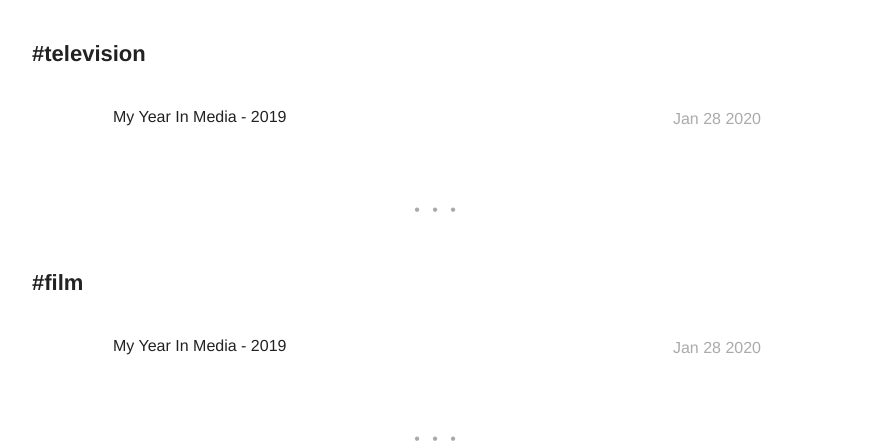
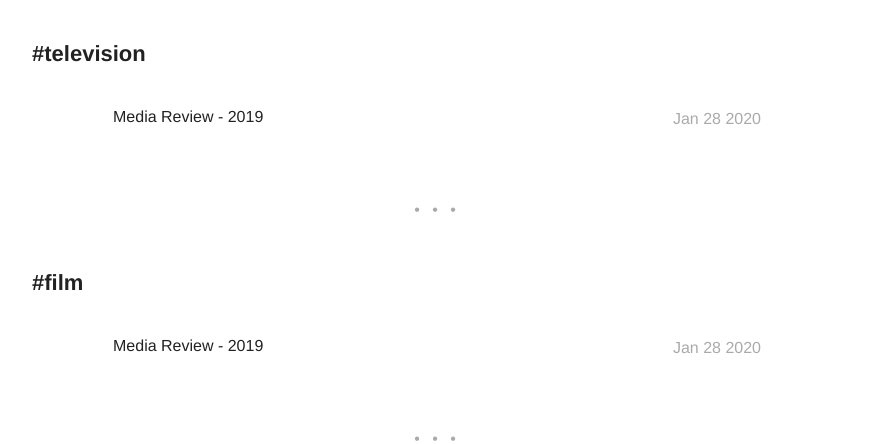
Before and after one commit to ryanwestby/ryanwestby.github.io, a Jekyll site: the page built from tags.html, in a window 1280 px wide and 900 px high, scrolled down 3321 px. Shown: the part 320-764 px from the top of the window, without its empty margins (203-1076 px from the left). Built offline with Jekyll 4.4.1, drawn with Linux system fonts in a browser that asks for light colours; some of the changed text lies outside the part shown.

Commit message:
Fix post title

```diff
--- a/_posts/2020-01-25-2019-reflections.md
+++ b/_posts/2020-01-25-2019-reflections.md
@@ -101,7 +101,7 @@ But I'm really glad we did this. I owe a lot to soccer: my girlfriend and all of
 ## 23 books of fantasy and fiction
 
 <img style="float: right;margin-left:20px;max-width:20%;" src="/assets/images/fantasy/eotw.jpg" />
-This year I started on a journey of reading some of the more popular series of the fantasy world, beginning in the 90's. I still have to digest and write about a bunch of the books I read, but I have the start of my thoughts on them [here](http://westby.io/23-years-of-fantasy-intro/). I also got through a few books that weren't fantasy, which I go into more detail about in my next post, [My Year in Media, 2019](http://westby.io/2019-media/).
+This year I started on a journey of reading some of the more popular series of the fantasy world, beginning in the 90's. I still have to digest and write about a bunch of the books I read, but I have the start of my thoughts on them [here](http://westby.io/23-years-of-fantasy-intro/). I also got through a few books that weren't fantasy, which I go into more detail about in my next post, [Media Review - 2019](http://westby.io/2019-media/).
 
 ## I put some solid work into a side project
 
--- a/_posts/2020-01-28-2019-media.md
+++ b/_posts/2020-01-28-2019-media.md
@@ -1,5 +1,5 @@
 ---
-title: My Year In Media - 2019
+title: Media Review - 2019
 layout: post
 date: 2020-01-28 05:00
 headerImage: false
```
